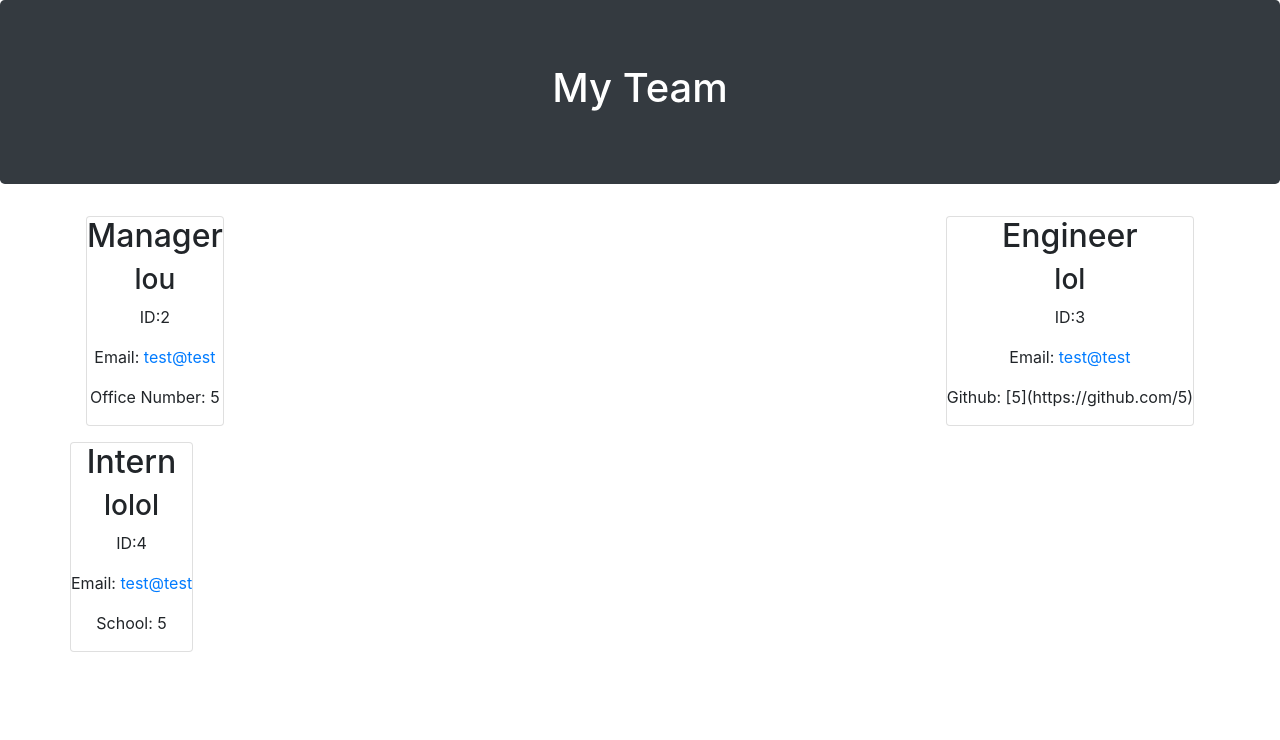
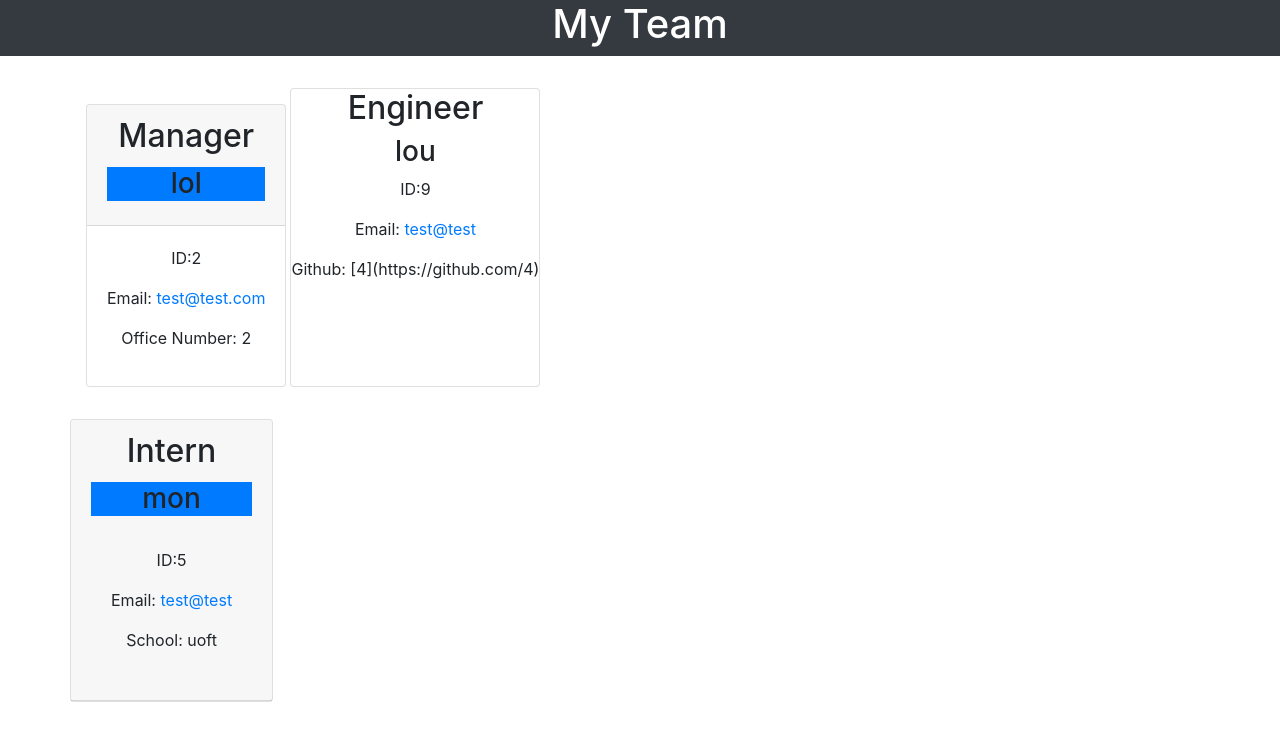
Before and after one commit to shellyst/team-profile-generator, a website: page team.html in a window 1280 px wide. Drawn offline with nearby package versions, Linux system fonts and the light colour scheme.

Commit message:
updated card styling to fix formatting

```diff
--- a/team.html
+++ b/team.html
@@ -13,37 +13,42 @@
 <body>
 <div class="container-fluid">
 <div class="row">
-<div class="col-12 jumbotron mb-3 bg-dark text-white">
+<div class="col-12 mb-3 bg-dark text-white">
 <h1 class="text-center">My Team</h1></div>
     </div>
     </div>
     <div class="container">
     <div class="row">
-    <div class="content col-12 d-flex flex-wrap justify-content-between p-3">
-        <div class="card" width="18rem">
-    <div class="manager"><h2>Manager</h2>
-    <h3>lou</h3>
+    <div class="col-12 d-flex flex-wrap p-3">
+        <div class="card mr-1 mt-3">
+    <div class="card-header">
+    <h2 class="card-title">Manager</h2>
+    <h3 class="card-title bg-primary">lol</h3>
+    </div>
+    <div class="card-body">
     <p>ID:2</p>
-    <p>Email: <a href="mailto:test@test">test@test</a></p>
-    <p>Office Number: 5</p>
+    <p>Email: <a href="mailto:test@test.com">test@test.com</a></p>
+    <p>Office Number: 2</p>
 </div>
 </div>
 
     <div class="card" width: 18rem">
     <div class="engineer"><h2>Engineer</h2>
-       <h3>lol</h3>
-       <p>ID:3</p>
+       <h3>lou</h3>
+       <p>ID:9</p>
       <p>Email: <a href="mailto:test@test">test@test</a></p>
-      <p>Github: [5](https://github.com/5)</p>
+      <p>Github: [4](https://github.com/4)</p>
         </div>
         </div>
         </div>
-    <div class="card" width: 18rem">
-    <div class="intern"><h2>Intern</h2>
-        <h3>lolol</h3>
-      <p>ID:4</p>
+<div class="card mr-1 mt-3">
+<div class="card-header">
+<h2 class="card-title">Intern</h2>
+        <h3 class="card-title bg-primary">mon</h3>
+        <div class="card-body">
+      <p>ID:5</p>
       <p>Email: <a href="mailto:test@test">test@test</a></p>
-      <p>School: 5</p>
+      <p>School: uoft</p>
       </div>
        </div>
         </div>
```
Also changed, not shown: src/page-template.js (+9 -7 lines).
